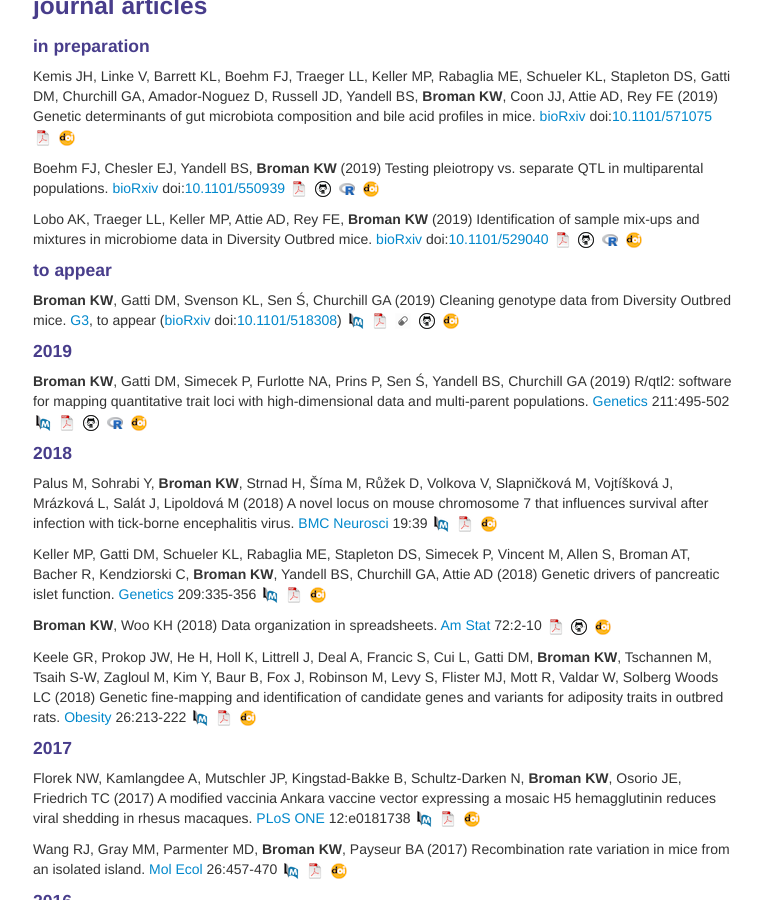
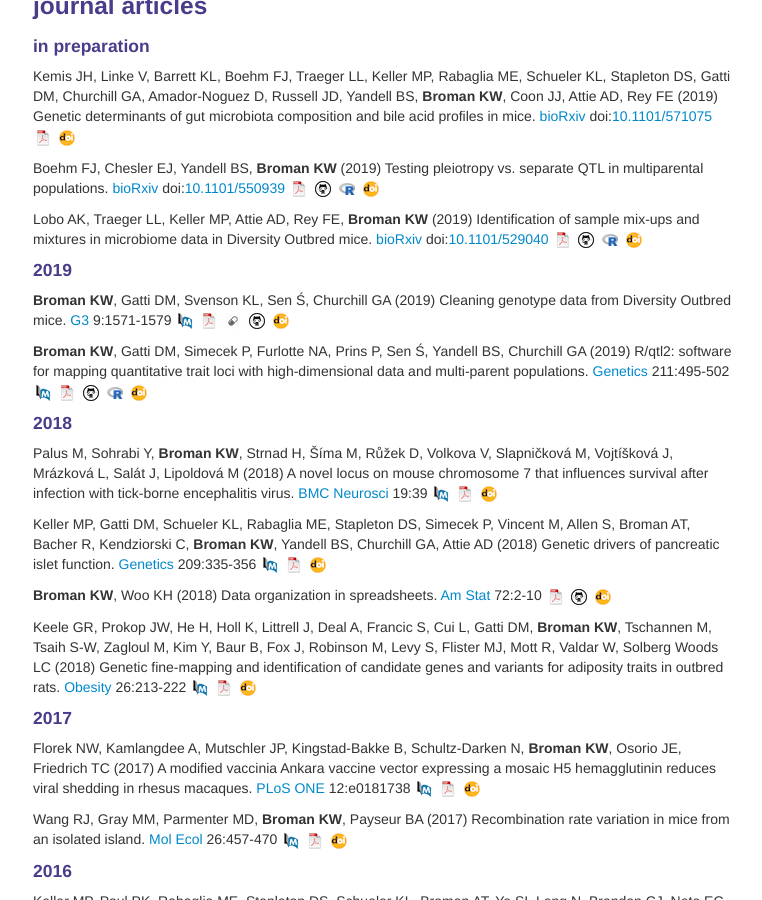
Before and after one commit to kbroman/kbroman.github.io, a Jekyll site: the page built from pages/pubs.md, in a window 1280 px wide and 900 px high, scrolled down 309 px. Shown: the whole window, without its empty margins (257-1019 px from the left). Built offline with Jekyll 4.4.1, drawn with Linux system fonts in a browser that asks for light colours.

Commit message:
pages/pubs: cleaning DO genotypes now published

```diff
--- a/pages/pubs.md
+++ b/pages/pubs.md
@@ -58,22 +58,22 @@ Diversity Outbred mice.
 [![doi](icons16/doi-icon.png)](https://doi.org/10.1101/529040)
 
 
+<!--
 #### to appear
+-->
+
+#### 2019
 
 **Broman KW**, Gatti DM, Svenson KL, Sen &#346;, Churchill GA (2019)
 Cleaning genotype data from Diversity Outbred mice.
-[G3](http://g3journal.org), to appear
-([bioRxiv](https://www.biorxiv.org/) doi:[10.1101/518308](https://doi.org/10.1101/518308))
+[G3](http://g3journal.org) 9:1571-1579
 [![PubMed](icons16/pubmed-icon.png)](https://www.ncbi.nlm.nih.gov/pubmed/30877082)
-[![pdf](icons16/pdf-icon.png)](http://www.g3journal.org/content/ggg/early/2019/03/15/g3.119.400165.full.pdf)
+[![pdf](icons16/pdf-icon.png)](https://www.g3journal.org/content/ggg/9/5/1571.full.pdf)
 [![supporting info](icons16/supp-icon.png)](https://doi.org/10.25387/g3.7848395)
 [![GitHub](icons16/github-icon.png)](https://github.com/kbroman/Paper_MPPdiag)
 [![doi](icons16/doi-icon.png)](https://doi.org/10.1534/g3.119.400165)
 <!-- * 154 * -->
 <!-- https://doi.org/10.1534/g3.119.400165 -->
-
-
-#### 2019
 
 **Broman KW**, Gatti DM, Simecek P, Furlotte NA, Prins P, Sen &#346;,
 Yandell BS, Churchill GA (2019)
```
